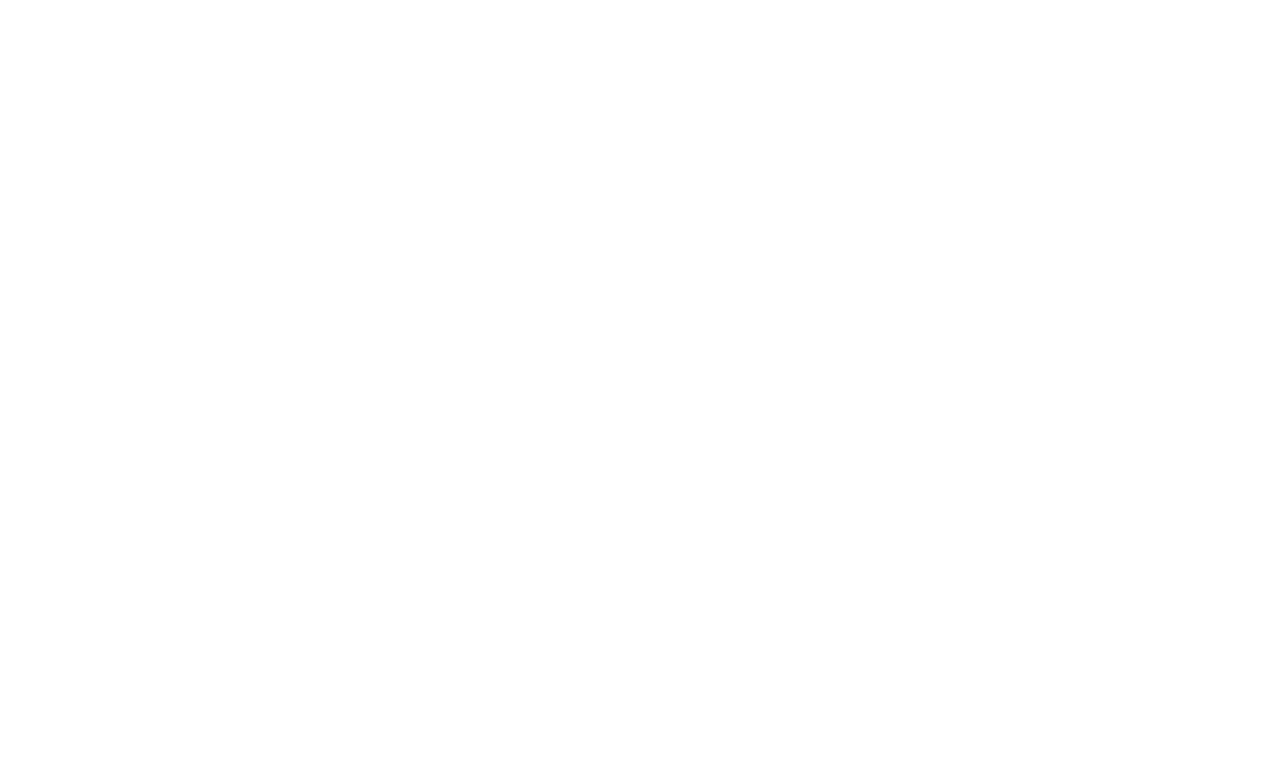
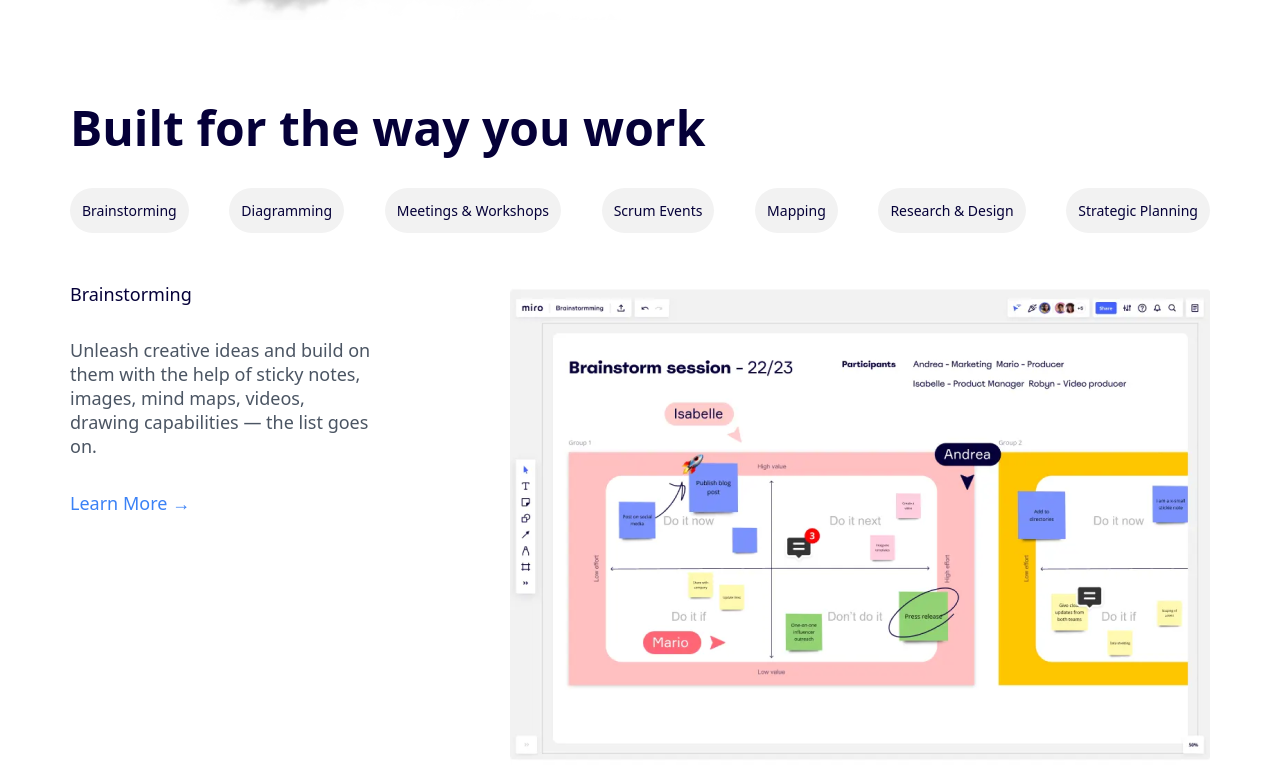
Before and after one commit to mitanvir05/mira-website-figma-file, a React (Vite) app: page / in a window 1280 px wide. Shown: the part 3247-4030 px from the top of the page. Before the commit the page ends 2717 px from the top, so only its background shows below. Built offline with nearby package versions, Linux system fonts and the light colour scheme.

Commit message:
wat work img and built work added

```diff
--- /dev/null
+++ b/src/pages/Home/BuildTheWay/BuildTheWay.jsx
@@ -0,0 +1,56 @@
+const BuildTheWay = () => {
+  return (
+    <div className="lg:mt-[80px] mt-[40px] ps-3 lg:ps-0">
+      <h1 className="lg:text-[48px] text-[24px] font-bold text-[#050038] leading-[26px] lg:leading-[56px]">
+        Built for the way you work
+      </h1>
+
+      <div className="flex justify-between items-center my-8  text-[#050038] lg:text-[14px] text-[7px]">
+        <p className="border-[#F1F3FD] bg-[#F2F2F2] py-3 px-3 rounded-full">
+          Brainstorming
+        </p>
+        <p className="border-[#F1F3FD] bg-[#F2F2F2]  py-3 px-3 rounded-full ">
+          Diagramming
+        </p>
+        <p className="border-[#F1F3FD] bg-[#F2F2F2]  py-3 px-3 rounded-full ">
+          Meetings & Workshops
+        </p>
+        <p className="border-[#F1F3FD]  bg-[#F2F2F2]  py-3 px-3 rounded-full ">
+          Scrum Events
+        </p>
+        <p className="border-[#F1F3FD] bg-[#F2F2F2]  py-3 px-3 rounded-full ">
+          Mapping
+        </p>
+        <p className="border-[#F1F3FD] bg-[#F2F2F2]  py-3 px-3 rounded-full ">
+          Research & Design
+        </p>
+        <p className="border-[#F1F3FD] bg-[#F2F2F2]  py-3 px-3 rounded-full ">
+          Strategic Planning
+        </p>
+      </div>
+      <div className="lg:flex flex-row  justify-between items-center">
+        <div className="max-w-[360px] ps-3 lg:ps-0">
+          <h1 className="text-[18px] leading-[24px] text-[#050038] ">
+            Brainstorming
+          </h1>
+          <p className="text-[18px] leading-[24px] max-w-[302px] text-gray-600 my-8">
+            Unleash creative ideas and build on them with the help of sticky
+            notes, images, mind maps, videos, drawing capabilities — the list
+            goes on.
+          </p>
+          <p className="text-blue-500 text-[18px] mt-5 lg:mb-[250px] mb-9 border-b-blue-500 ">
+            Learn More →
+          </p>
+        </div>
+        <div className="max-w-full">
+          <img
+            src="/public/BuildTheWayImage/Brainstormwithoutshadow.jpg.png"
+            alt=""
+          />
+        </div>
+      </div>
+    </div>
+  );
+};
+
+export default BuildTheWay;
--- a/src/pages/Home/Home.jsx
+++ b/src/pages/Home/Home.jsx
@@ -3,6 +3,8 @@ import TrustedSection from "./TrustedSection/TrustedSection";
 import Features from "./Features/Features";
 import WorkTogether from "./Worktogether/Worktogether";
 import Connect from "./Connect/Connect";
+import TheWayWeWork from "./TheWayWeWork/TheWayWeWork";
+import BuildTheWay from "./BuildTheWay/BuildTheWay";
 
 
 const Home = () => {
@@ -13,6 +15,8 @@ const Home = () => {
       <Features/>
       <WorkTogether/>
       <Connect/>
+      <TheWayWeWork/>
+      <BuildTheWay></BuildTheWay>
     </div>
   );
 };
--- /dev/null
+++ b/src/pages/Home/TheWayWeWork/TheWayWeWork.jsx
@@ -0,0 +1,10 @@
+const TheWayWeWork = () => {
+    return (
+        <div className='max-w-[1018px] mx-auto mt-[50px]'>
+            <img src="/public/TheWayWeWorkImage/section.png" alt="" />
+
+        </div>
+    );
+};
+
+export default TheWayWeWork;
```
Also changed, not shown: public/BuildTheWayImage/Brainstormwithoutshadow.jpg.png (added), public/TheWayWeWorkImage/section.png (added).
